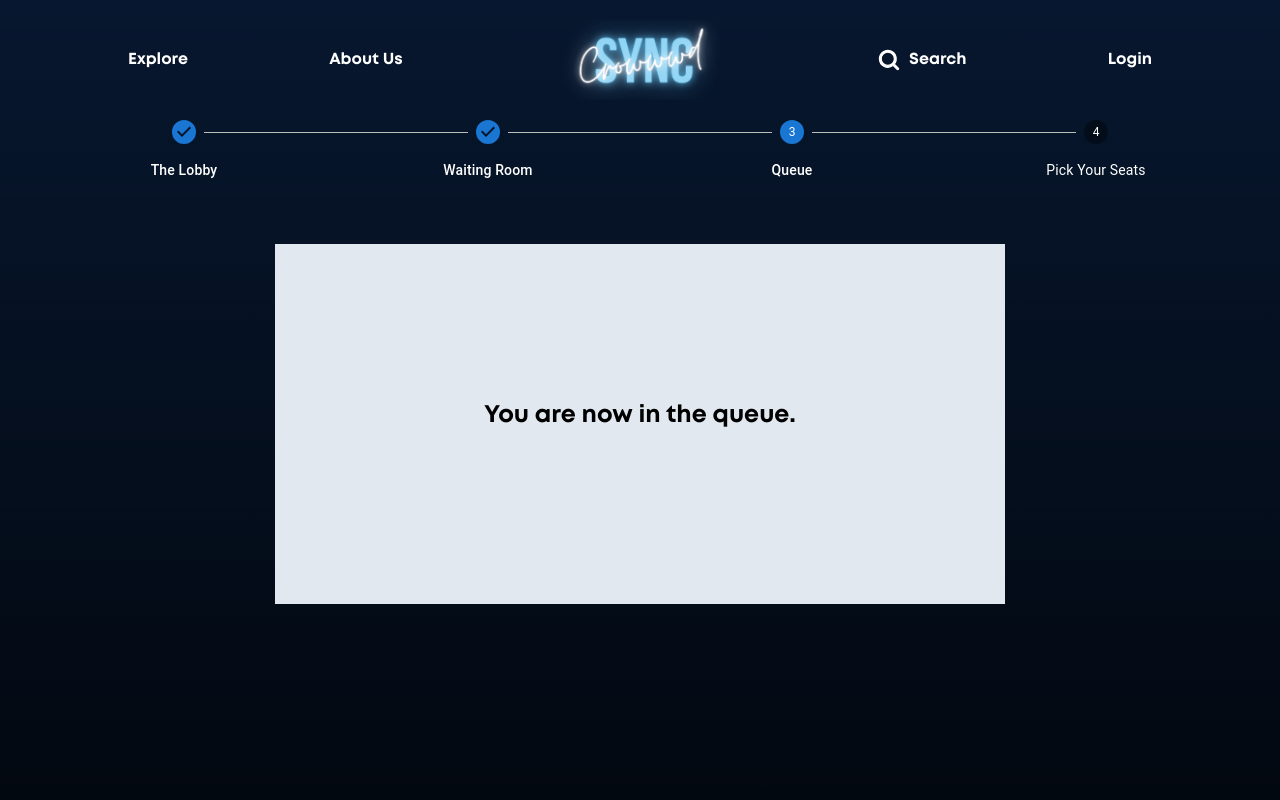
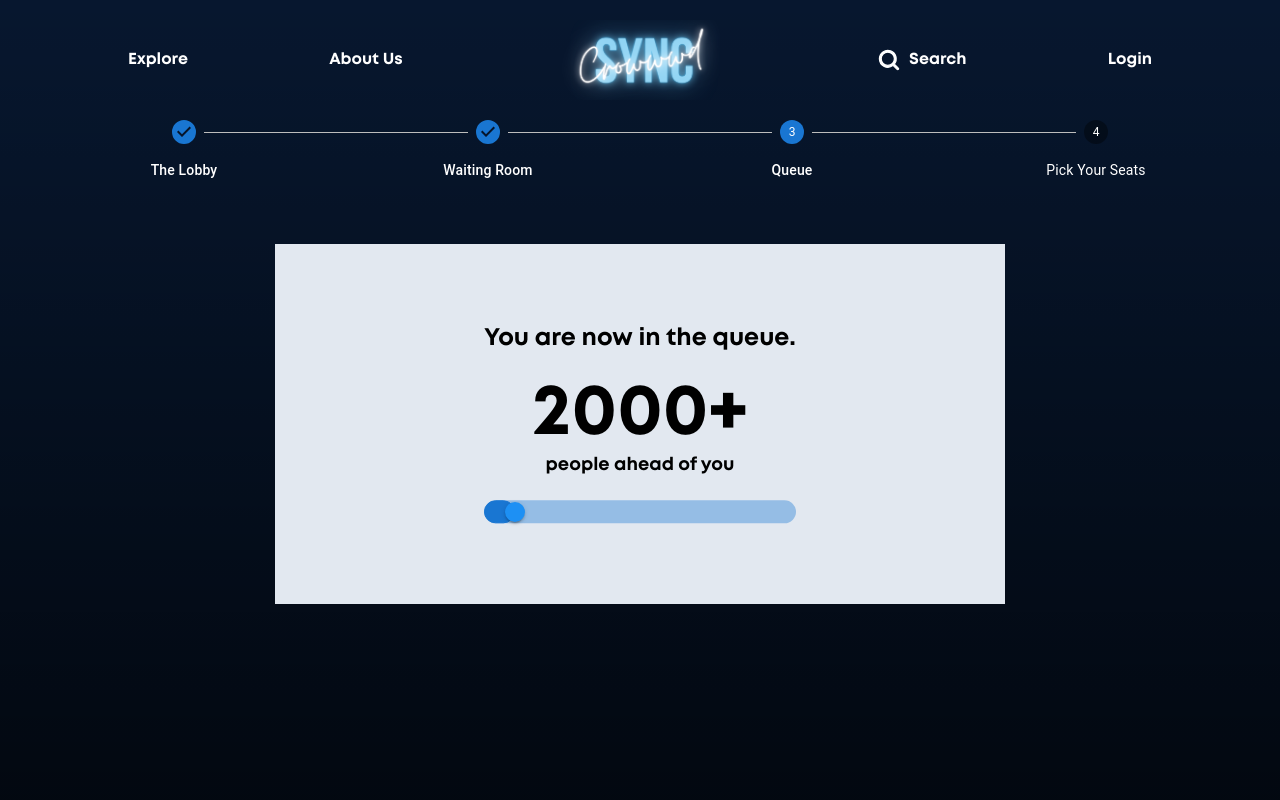
Before and after one commit to swiifttay/crowwwd, a Next.js app in the folder frontend/: page /queue in a window 1280 px wide. Shown: the top 800 px of the page. Built offline with nearby package versions, Linux system fonts and the light colour scheme.

Commit message:
feat: queue page

```diff
--- a/frontend/src/app/queue/page.tsx
+++ b/frontend/src/app/queue/page.tsx
@@ -1,7 +1,8 @@
-"use client"
+"use client";
 
-import { Box, Button } from "@mui/material";
+import { Box, Slider } from "@mui/material";
 import Stepper from "../components/WaitingRoom/Stepper";
+import "./style.css";
 
 export default function Queue() {
   return (
@@ -20,9 +21,12 @@ export default function Queue() {
         }}
       >
         <div className="text-black justify-center items-center align-middle flex flex-col">
-          <div className="font-bold text-2xl mb-4">
+          <div className="font-bold text-2xl mb-6">
             You are now in the queue.
           </div>
+          <div className="font-bold text-7xl">2000+</div>
+          <div className="font-bold text-lg mb-5">people ahead of you</div>
+          <Slider defaultValue={10} aria-label="Default" />
         </div>
       </Box>
     </main>
--- /dev/null
+++ b/frontend/src/app/queue/style.css
@@ -0,0 +1,9 @@
+.MuiSlider-root {
+  height: 90% !important;
+}
+
+.MuiSlider-thumb {
+  color: #1D90F4;
+  height: 140%;
+  width: 12%;
+}
```
